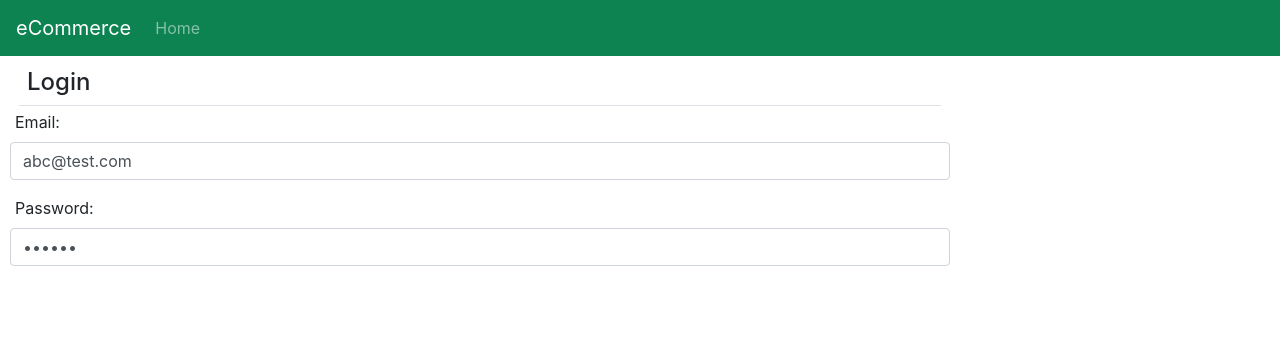
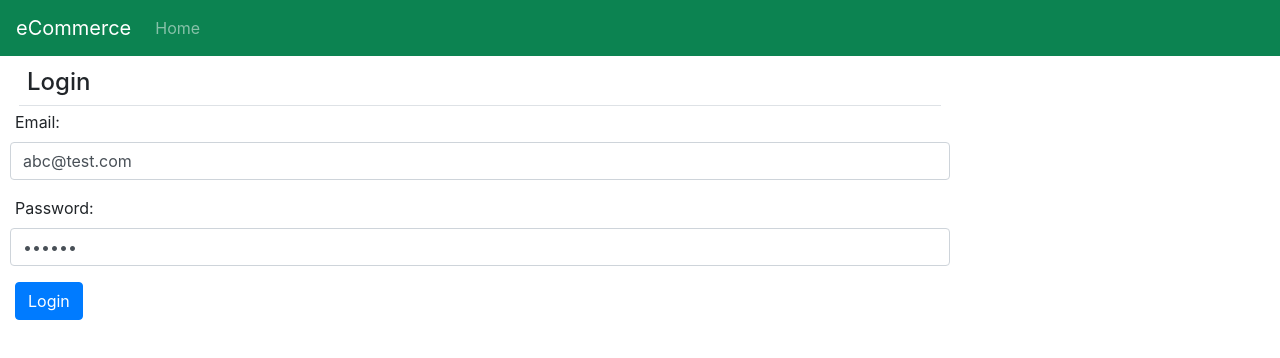
Before and after one commit to GerardGhub/My-First-React-App, a React (Create React App) app: page / in a window 1280 px wide. Shown: the top 358 px of the page. Built offline with nearby package versions, Linux system fonts and the light colour scheme.

Commit message:
Two way Binding

```diff
--- a/src/Login.jsx
+++ b/src/Login.jsx
@@ -17,6 +17,9 @@ export default class Login extends Component {
             type="text"
             className="form-control"
             value={this.state.email}
+            onChange={(event) => {
+              this.setState({ email: event.target.value });
+            }}
           />
         </div>
         {/* End of Email */}
@@ -28,10 +31,19 @@ export default class Login extends Component {
             type="password"
             className="form-control"
             value={this.state.password}
+            onChange={(event) => {
+              this.setState({ password: event.target.value });
+            }}
           />
         </div>
         {/* End of Password */}
+        <div className="btn btn-primary" onClick={this.onLoginClick}>
+          Login
+        </div>
       </div>
     );
-  }
+  } //end of render
+  onLoginClick = () => {
+    console.log(this.state);
+  };
 }
```
